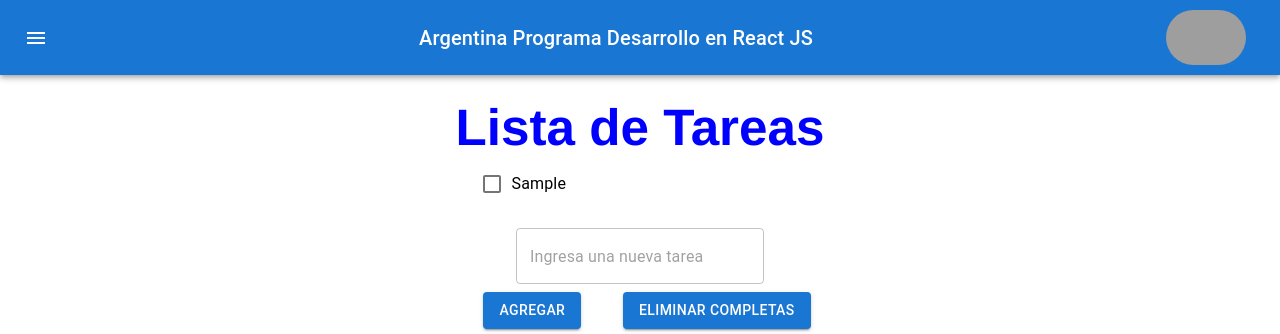
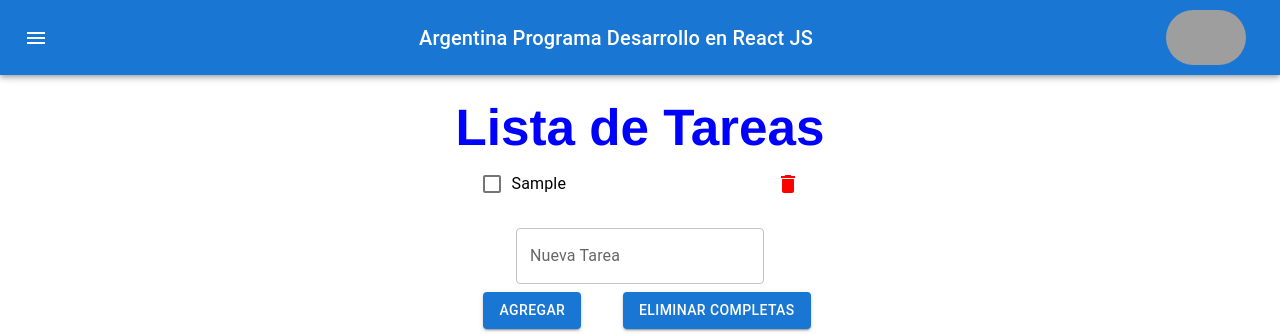
Before and after one commit to francodessana/AP56G2, a React (Vite) app in the folder AP56G2ListaTareas/: page / in a window 1280 px wide. Both pictures are taken after typing "Sample" into the empty fields and a click on the button "AGREGAR". Shown: the top 334 px of the page. Built offline with nearby package versions, Linux system fonts and the light colour scheme; grey boxes are pictures that could not be loaded.

Commit message:
Detalles
Se agregó función para eliminar tareas individualmente, un estilo a las tareas completadas y la función para agregar tareas a la lista pulsando la tecla Enter

```diff
--- a/AP56G2ListaTareas/src/components/Formulario/index.jsx
+++ b/AP56G2ListaTareas/src/components/Formulario/index.jsx
@@ -1,18 +1,30 @@
 import { Button, Grid, TextField } from "@mui/material";
-export default function Formulario({ textoTarea, onChangeTarea, onClickAgregar, onClickEliminar, lista }) {
+export default function Formulario({
+  textoTarea,
+  onChangeTarea,
+  onClickAgregar,
+  onKeyPressAgregar,
+  onClickEliminar,
+  lista,
+}) {
   return (
     <div>
       <TextField
+        label="Nueva Tarea"
         type="text"
         value={textoTarea}
         onChange={onChangeTarea}
+        onKeyDown={onKeyPressAgregar}
         placeholder="Ingresa una nueva tarea"
         margin="normal"
       ></TextField>
 
       <br />
       <Grid container>
-        <Grid item xs={5}>
+        <Grid
+          item
+          xs={5}
+        >
           <Button
             variant="contained"
             onClick={onClickAgregar}
@@ -21,13 +33,28 @@ export default function Formulario({ textoTarea, onChangeTarea, onClickAgregar,
           </Button>
         </Grid>
 
-        <Grid item xs={7}>
-          {lista[0] === "" || lista[0] == null || lista[0] == undefined ? <Button disabled variant="contained"
-            onClick={onClickEliminar}>
-            Eliminar completas
-          </Button> : <Button variant="contained" onClick={onClickEliminar}>Eliminar completas</Button>}
+        <Grid
+          item
+          xs={7}
+        >
+          {lista[0] === "" || lista[0] == null || lista[0] == undefined ? (
+            <Button
+              disabled
+              variant="contained"
+              onClick={onClickEliminar}
+            >
+              Eliminar completas
+            </Button>
+          ) : (
+            <Button
+              variant="contained"
+              onClick={onClickEliminar}
+            >
+              Eliminar completas
+            </Button>
+          )}
         </Grid>
       </Grid>
     </div>
-  )
+  );
 }
--- a/AP56G2ListaTareas/src/components/ListaTareas/index.jsx
+++ b/AP56G2ListaTareas/src/components/ListaTareas/index.jsx
@@ -12,9 +12,9 @@ export default function ListaTareas() {
   useEffect(() => {
     if (cambioLista) {
       setTimeout(() => {
-        console.log("CAMBIO")
+        console.log("CAMBIO");
         setCambioLista(false);
-      },2000);
+      }, 2000);
     }
   }, [cambioLista]);
 
@@ -46,6 +46,18 @@ export default function ListaTareas() {
     }
   };
 
+  const onKeyPressAgregar = (e) => {
+    if (e.key === "Enter") {
+      onClickAgregar();
+    }
+  };
+
+  const borrarTarea = (id) => {
+    const nuevaListaTareas = lista.filter((tarea) => tarea.id != id);
+    setLista(nuevaListaTareas);
+    setCambioLista(true);
+  };
+
   const onClickEliminar = () => {
     const tareasCompletas = lista.filter((tarea) => tarea.completa);
 
@@ -60,9 +72,9 @@ export default function ListaTareas() {
 
   return (
     <div>
-
       <h1>Lista de Tareas</h1>
-      {cambioLista && <p>Se modificó la lista.</p>}  {/* Si cambioLista es true, se muestra el mensaje. */}
+      {cambioLista && <p>Se modificó la lista.</p>}{" "}
+      {/* Si cambioLista es true, se muestra el mensaje. */}
       <ul>
         {lista.map((tarea) => {
           return (
@@ -71,12 +83,20 @@ export default function ListaTareas() {
               tareaTexto={tarea.textoTarea}
               tareaCompletada={tarea.completa}
               completa={() => setEstadoTarea(tarea.id)}
+              borrarTarea={borrarTarea}
+              id={tarea.id}
             ></TareaItem>
           );
         })}
       </ul>
-
-      <Formulario textoTarea={textoTarea} onChangeTarea={onChangeTarea} onClickAgregar={onClickAgregar} onClickEliminar={onClickEliminar} lista={lista}/>
+      <Formulario
+        textoTarea={textoTarea}
+        onChangeTarea={onChangeTarea}
+        onClickAgregar={onClickAgregar}
+        onKeyPressAgregar={onKeyPressAgregar}
+        onClickEliminar={onClickEliminar}
+        lista={lista}
+      />
       {/* <TextField
         type="text"
         value={textoTarea}
@@ -98,7 +118,6 @@ export default function ListaTareas() {
         onClick={onClickEliminar}>
         Eliminar
       </Button> : <Button variant="contained" onClick={onClickEliminar}>Eliminar</Button>}   */}
-
     </div>
   );
 }
--- a/AP56G2ListaTareas/src/components/TareaItem/index.jsx
+++ b/AP56G2ListaTareas/src/components/TareaItem/index.jsx
@@ -1,14 +1,34 @@
 import { CheckBox, CheckBoxOutlineBlank } from "@mui/icons-material";
+import DeleteIcon from "@mui/icons-material/Delete";
 import { IconButton, ListItem, ListItemText } from "@mui/material";
 
+export default function TareaItem({
+  id,
+  tareaTexto,
+  tareaCompletada,
+  completa,
+  borrarTarea,
+}) {
+  const handleBorrarTarea = () => {
+    borrarTarea(id);
+  };
 
-export default function TareaItem({ tareaTexto, tareaCompletada, completa }) {
   return (
     <ListItem>
       <IconButton onClick={completa}>
-        {tareaCompletada ? <CheckBox color="success" /> : <CheckBoxOutlineBlank  />}
+        {tareaCompletada ? (
+          <CheckBox color="success" />
+        ) : (
+          <CheckBoxOutlineBlank />
+        )}
       </IconButton>
-      <ListItemText primary={tareaTexto} />
+      <ListItemText
+        primary={tareaTexto}
+        style={{ textDecoration: tareaCompletada ? "line-through" : "none" }}
+      />
+      <IconButton onClick={handleBorrarTarea}>
+        <DeleteIcon style={{ color: "red" }} />
+      </IconButton>
     </ListItem>
   );
 }
```
